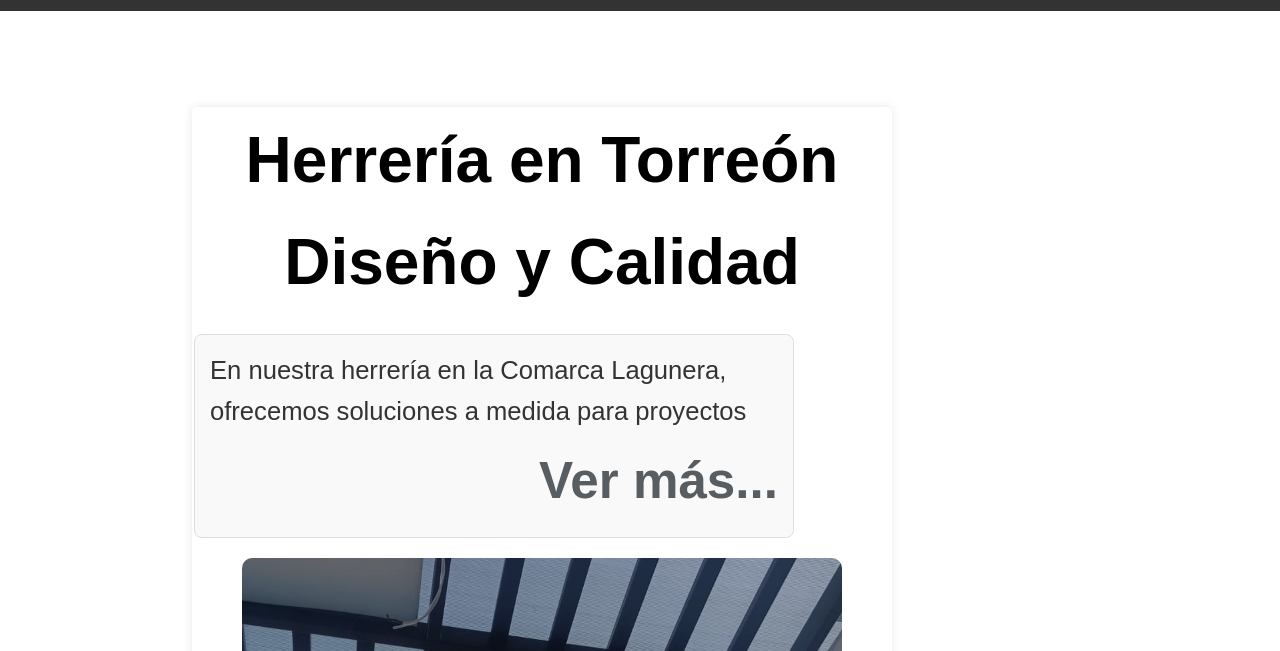
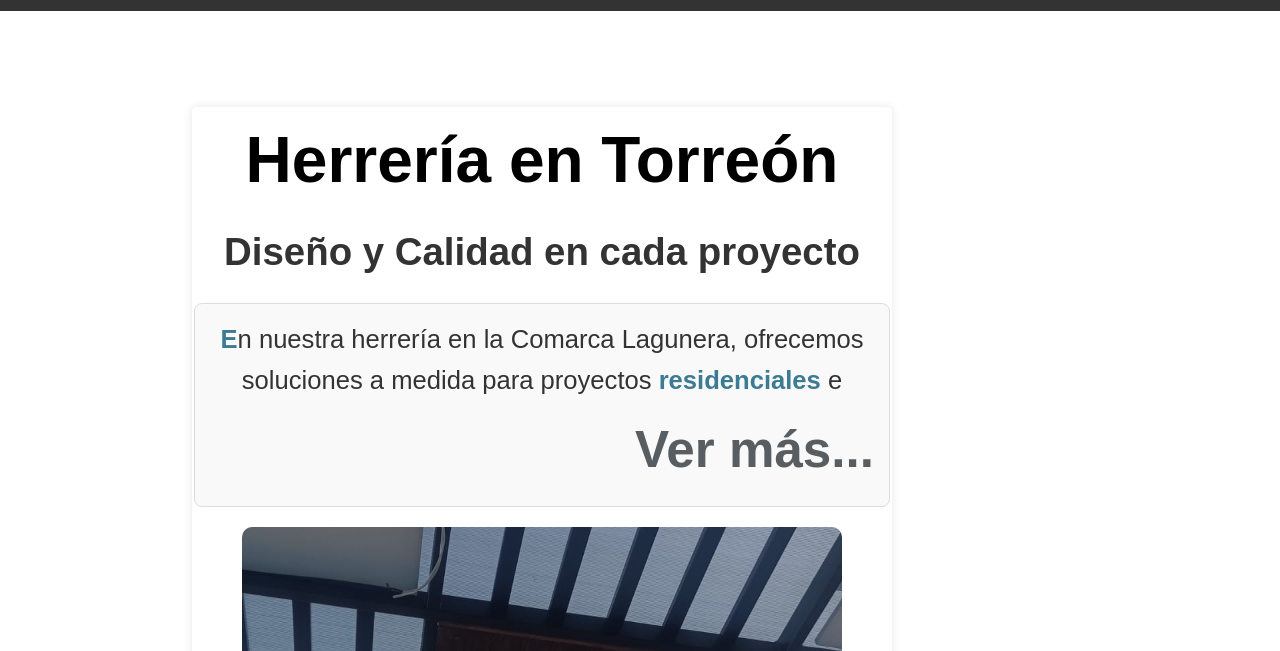
Before and after one commit to ELREXI2222/herreriahome, a plain HTML site: page index.html in a window 1280 px wide. Shown: the part 149-800 px from the top of the page. Drawn offline with Linux system fonts and the light colour scheme.

Commit message:
agregamos mejoras visuales en el index asi como mejoras en el tamaño de fuentes en diferentes dispositivos y medidas

```diff
--- a/css/section-contacto.css
+++ b/css/section-contacto.css
@@ -67,7 +67,7 @@
         background-color: #25D366; /* Color inicial (verde de WhatsApp) */
     }
     50% {
-        background-color: #083613; /* Otro tono de verde */
+        background-color: #107026; /* Otro tono de verde */
     }
     100% {
         background-color: #25D366; /* Volver al color original */
@@ -84,7 +84,7 @@
         background-color: #0073e6; /* Color inicial (azul del correo) */
     }
     50% {
-        background-color: #021b35; /* Otro tono de azul */
+        background-color: #104175; /* Otro tono de azul */
     }
     100% {
         background-color: #0073e6; /* Volver al color original */
--- a/css/styles.css
+++ b/css/styles.css
@@ -26,7 +26,7 @@ body {
 li a {}
 
 
-h1, p{
+h1,h2,h3, p{
     margin-left: 2%;
     margin-right: 2%;
   }
@@ -172,7 +172,7 @@ section {
     margin-bottom: 40px;
 }
 
-h1 {
+h1,h2 {
 
     text-align: center;
     font-size: 7vw;
@@ -395,11 +395,11 @@ footer {
 
     /* Estilo para los enlaces de navegación */
     .nav-list a {
-        margin-left: 5px;
+        margin-left: 0px;
         text-decoration: none;
         color: #ffffff;
         /* Ajusta el color del texto según tu diseño */
-        font-size: 15px;
+        font-size: 11px;
         /* Ajusta el tamaño del texto según tu necesidad */
         transition: color 0.3s ease;
         /* Añade una transición suave al cambio de color */
--- a/index.html
+++ b/index.html
@@ -7,7 +7,8 @@
     <meta name="description"
         content="Herrería residencial  en la Comarca Lagunera. Ofrecemos diseño y fabricación de muebles a medida, instalación de estructuras metálicas y más. ¡Contáctanos para un presupuesto personalizado!">
 
-    <meta name="keywords" content="herrería en Torreón, portones automáticos, estructuras metálicas, diseño de barandales, fabricación de puertas de hierro, herrería residencial, herrería industrial, escaleras metálicas, servicios de herrería en Gómez Palacio, pergolas de metal, portones eléctricos, reparación de herrería, herrería a medida, soldadura, forja artística, techumbres metálicas, decoración de herrería, protección de ventanas, muebles de metal, Comarca Lagunera">
+    <meta name="keywords"
+        content="herrería en Torreón, portones automáticos, estructuras metálicas, diseño de barandales, fabricación de puertas de hierro, herrería residencial, herrería industrial, escaleras metálicas, servicios de herrería en Gómez Palacio, pergolas de metal, portones eléctricos, reparación de herrería, herrería a medida, soldadura, forja artística, techumbres metálicas, decoración de herrería, protección de ventanas, muebles de metal, Comarca Lagunera">
 
     <title>Herrería en Torreon y toda la Laguna</title>
     <meta name="author" content="Tova Servicios Laguna">
@@ -53,16 +54,23 @@
     <meta property="og:type" content="website">
     <!-- Tareggets para mejorar visualización en Redes sociales  -->
 
-     <!-- estilos para el contenedor de texto  -->
-     <style>
+    <!-- estilos para el contenedor de texto  -->
+    <style>
         /* Estilo para el contenedor del texto */
         .text-container {
-            border: 1px solid #ddd; /* Borde sutil */
-            border-radius: 8px;     /* Borde redondeado */
-            padding: 15px;          /* Espaciado interno */
-            background-color: #f9f9f9; /* Color de fondo sutil */
-            max-width: 600px;       /* Ancho máximo */
-            margin: 20px 0;         /* Espacio entre elementos */
+            text-align: center;
+            border: 1px solid #ddd;
+            /* Borde sutil */
+            border-radius: 8px;
+            /* Borde redondeado */
+            padding: 15px;
+            /* Espaciado interno */
+            background-color: #f9f9f9;
+            /* Color de fondo sutil */
+            max-width: 700px;
+            /* Ancho máximo */
+            margin: 20px 0;
+            /* Espacio entre elementos */
             position: relative;
             overflow: hidden;
         }
@@ -70,14 +78,30 @@
         /* Estilo para el texto truncado */
         .text-container p {
             margin: 0;
-            max-height: 80px; /* Altura máxima antes de truncar */
+            max-height: 80px;
+            /* Altura máxima antes de truncar */
             overflow: hidden;
-            transition: max-height 0.5s ease; /* Transición suave */
+            transition: max-height 0.5s ease;
+            /* Transición suave */
+        }
+
+        .text-container u {
+            text-decoration: underline;
+            text-decoration-color: #333;
+            /* Color del subrayado */
+            text-decoration-thickness: 2px;
+            /* Grosor del subrayado */
+        }
+
+        .text-container strong {
+            color: #3c7b94;
+            /* Azul claro */
         }
 
         /* Al hacer clic en 'Ver más', el texto se expande */
         .text-container.expanded p {
-            max-height: 1000px; /* Altura grande para mostrar el contenido completo */
+            max-height: 1000px;
+            /* Altura grande para mostrar el contenido completo */
         }
 
         /* Botón 'Ver más...' */
@@ -130,14 +154,19 @@
 
 
     <main>
-        <h1>Herrería en Torreón <br> Diseño y Calidad</h1>
+        <h1>Herrería en Torreón</h1>
+        <h2>Diseño y Calidad en cada proyecto</h2>
 
-         <!-- Contenedor del texto con la funcionalidad 'Ver más...' -->
+
+        <!-- Contenedor del texto con la funcionalidad 'Ver más...' -->
         <div class="text-container" id="text-container">
-            <p>En nuestra herrería en la Comarca Lagunera, ofrecemos soluciones a medida para proyectos residenciales
-            e industriales. Nos especializamos en puertas, portones, rejas, estructuras metálicas y mobiliario
-            personalizado. Con un enfoque en la calidad y el diseño, brindamos resultados que combinan
-            seguridad y estilo. Contáctanos para un presupuesto sin compromiso.</p>
+            <p> <strong>E</strong>n nuestra herrería en la Comarca Lagunera, ofrecemos soluciones a medida para proyectos
+              <strong>residenciales</strong>
+                e <u>industriales</u>. Nos especializamos en <u>puertas</u>, <u>portones</u>, <u>rejas</u>, estructuras
+                metálicas y mobiliario
+                personalizado. Con un enfoque en la <u>calidad</u> y el <u>diseño</u>, brindamos resultados que combinan
+                seguridad y estilo. Contáctanos para un presupuesto sin compromiso.
+            </p>
 
             <!-- Botón 'Ver más...' -->
             <span class="show-more" id="show-more">Ver más...</span>
@@ -213,7 +242,10 @@
 
     <!-- Pie de página -->
     <footer id="hola">
-        <p>&copy; 2024 Herrería. Todos los derechos reservados.</p>
+        <p>&copy; 2024 Herrería Tova Servicios de la Comarca Lagunera.
+            <br>
+            Todos los derechos reservados.
+        </p>
     </footer>
 
     <!-- script para el boton ver mas... -->
@@ -223,7 +255,7 @@
         const showMoreButton = document.getElementById('show-more');
 
         // Alternar entre mostrar más o menos texto
-        showMoreButton.addEventListener('click', function() {
+        showMoreButton.addEventListener('click', function () {
             textContainer.classList.toggle('expanded');
 
             // Cambiar el texto del botón entre 'Ver más...' y 'Ver menos...'
```
Also changed, not shown: componentes/carrusel.html (+1 -3 lines).
